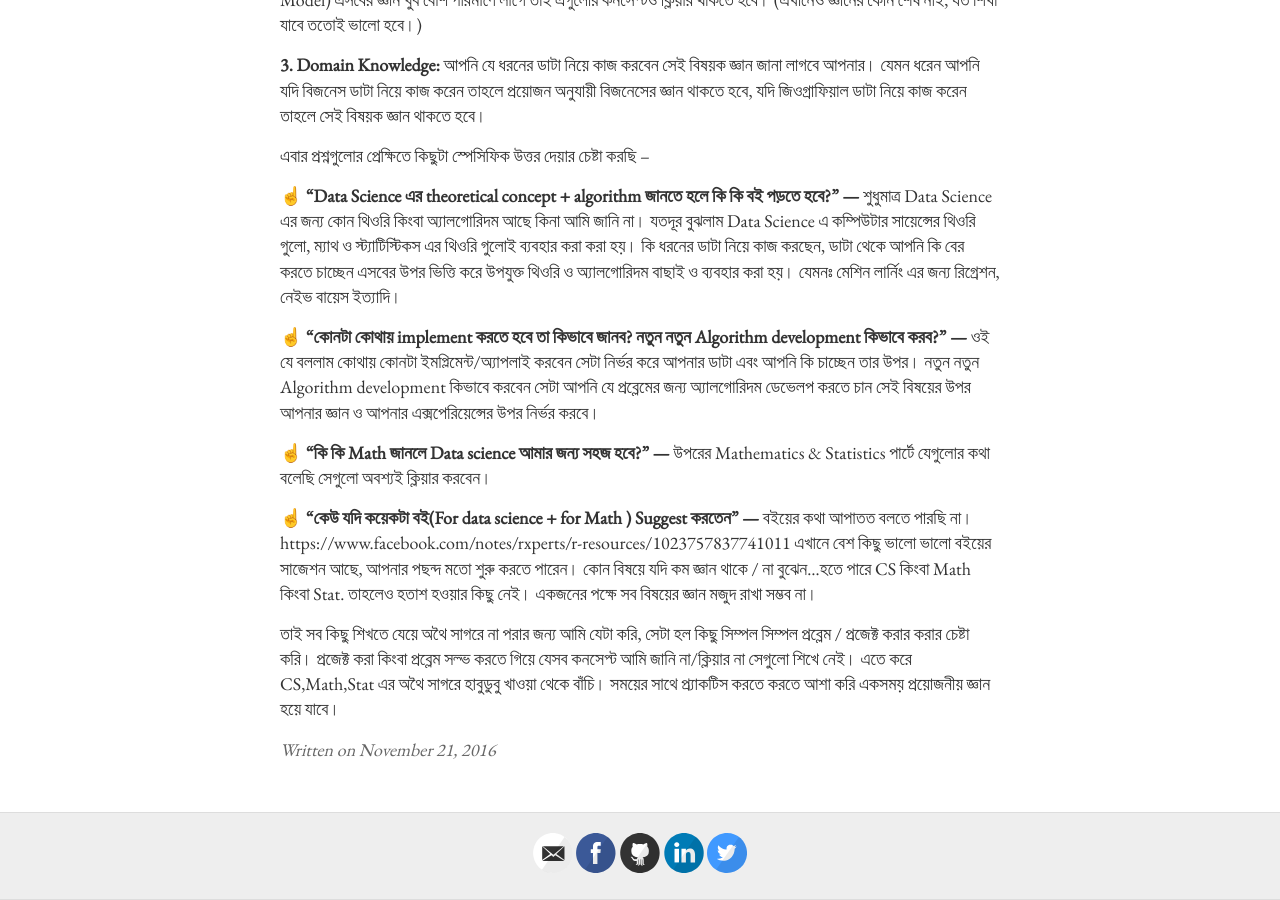
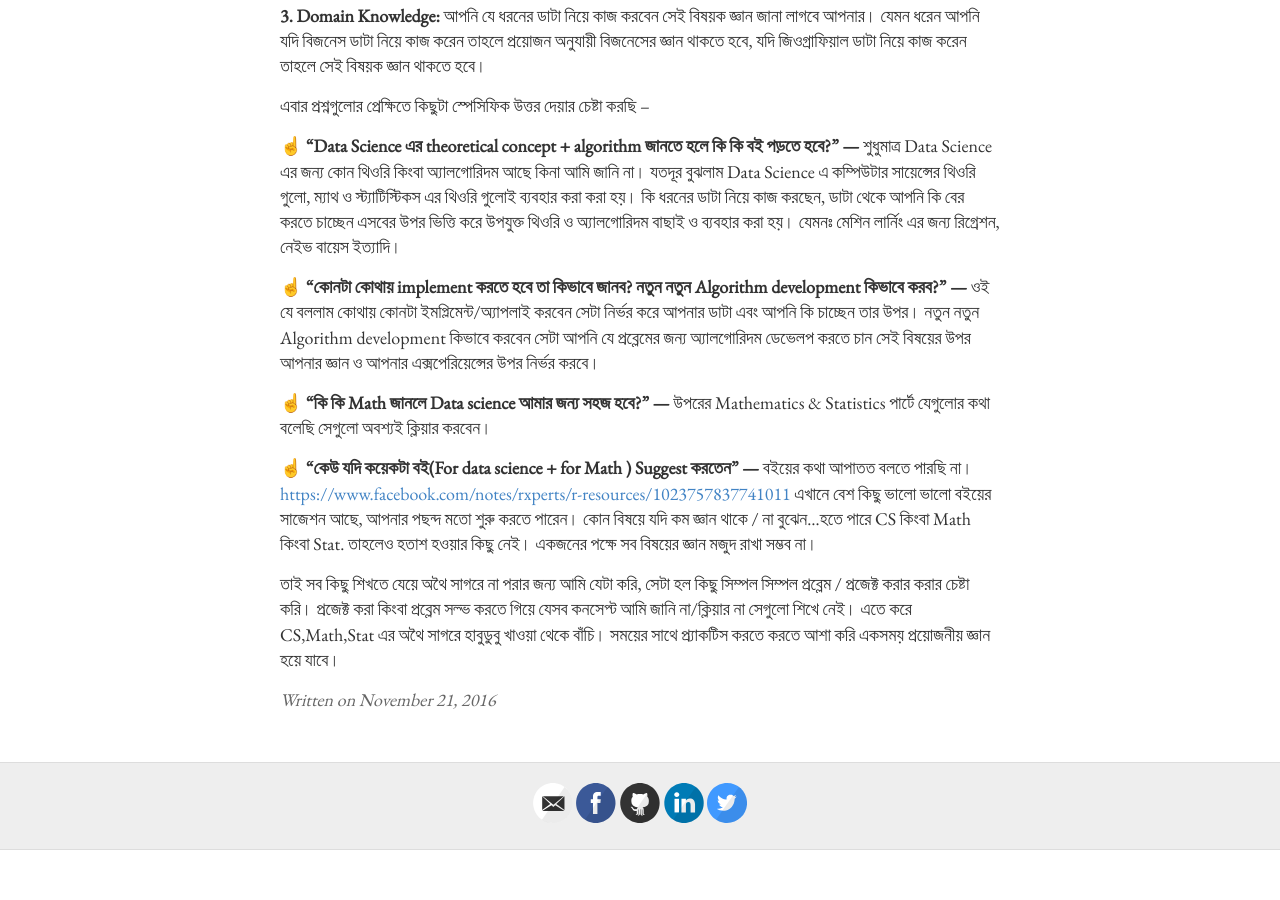
Before and after one commit to abdalimran/abdalimran.github.io, a Jekyll site: the page built from _posts/2016-11-21-ডাটা-সায়েন্স-নিয়ে-নতুনদের-কিছু-কমন-প্রশ্ন-ও-উত্তর.md, in a window 1280 px wide and 900 px high, scrolled down 1372 px. Built offline with Jekyll 4.4.1, drawn with Linux system fonts in a browser that asks for light colours; our own code applies the rules of GitHub Pages for plain Markdown files; after the commit the page ends 2222 px from its top, so only the background shows below that; some of the changed lines change nothing that is shown; some of the changed text lies outside the part shown.

Commit message:
Update 2016-11-21-ডাটা-সায়েন্স-নিয়ে-নতুনদের-কিছু-কমন-প্রশ্ন-ও-উত্তর.md

```diff
--- a/_posts/2016-11-21-ডাটা-সায়েন্স-নিয়ে-নতুনদের-কিছু-কমন-প্রশ্ন-ও-উত্তর.md
+++ b/_posts/2016-11-21-ডাটা-সায়েন্স-নিয়ে-নতুনদের-কিছু-কমন-প্রশ্ন-ও-উত্তর.md
@@ -1,8 +1,9 @@
-**☛ Data Science এর theoretical concept + algorithm জানতে হলে কি কি বই পড়তে হবে?**
 ---
 layout: post
 title: ডাটা সায়েন্স নিয়ে নতুনদের কিছু কমন প্রশ্ন ও উত্তর
 ---
+**☛ Data Science এর theoretical concept + algorithm জানতে হলে কি কি বই পড়তে হবে?**
+
 **☛ কোন theory/algorithm কোথায় implement করতে হবে তা কিভাবে জানব?**
 
 **☛ নতুন নতুন Algorithm development কিভাবে করব?**
@@ -39,6 +40,6 @@
 
 **☝ “কি কি Math জানলে Data science আমার জন্য সহজ হবে?” —** উপরের Mathematics & Statistics পার্টে যেগুলোর কথা বলেছি সেগুলো অবশ্যই ক্লিয়ার করবেন।
 
-**☝ “কেউ যদি কয়েকটা বই(For data science + for Math ) Suggest করতেন” —** বইয়ের কথা আপাতত বলতে পারছি না। https://www.facebook.com/notes/rxperts/r-resources/1023757837741011 এখানে বেশ কিছু ভালো ভালো বইয়ের সাজেশন আছে, আপনার পছন্দ মতো শুরু করতে পারেন। কোন বিষয়ে যদি কম জ্ঞান থাকে / না বুঝেন…হতে পারে CS কিংবা Math কিংবা Stat. তাহলেও হতাশ হওয়ার কিছু নেই। একজনের পক্ষে সব বিষয়ের জ্ঞান মজুদ রাখা সম্ভব না।
+**☝ “কেউ যদি কয়েকটা বই(For data science + for Math ) Suggest করতেন” —** বইয়ের কথা আপাতত বলতে পারছি না। [https://www.facebook.com/notes/rxperts/r-resources/1023757837741011](https://www.facebook.com/notes/rxperts/r-resources/1023757837741011) এখানে বেশ কিছু ভালো ভালো বইয়ের সাজেশন আছে, আপনার পছন্দ মতো শুরু করতে পারেন। কোন বিষয়ে যদি কম জ্ঞান থাকে / না বুঝেন…হতে পারে CS কিংবা Math কিংবা Stat. তাহলেও হতাশ হওয়ার কিছু নেই। একজনের পক্ষে সব বিষয়ের জ্ঞান মজুদ রাখা সম্ভব না।
 
 তাই সব কিছু শিখতে যেয়ে অথৈ সাগরে না পরার জন্য আমি যেটা করি, সেটা হল কিছু সিম্পল সিম্পল প্রব্লেম / প্রজেক্ট করার করার চেষ্টা করি। প্রজেক্ট করা কিংবা প্রব্লেম সল্ভ করতে গিয়ে যেসব কনসেপ্ট আমি জানি না/ক্লিয়ার না সেগুলো শিখে নেই। এতে করে CS,Math,Stat এর অথৈ সাগরে হাবুডুবু খাওয়া থেকে বাঁচি। সময়ের সাথে প্র্যাকটিস করতে করতে আশা করি একসময় প্রয়োজনীয় জ্ঞান হয়ে যাবে।
```
